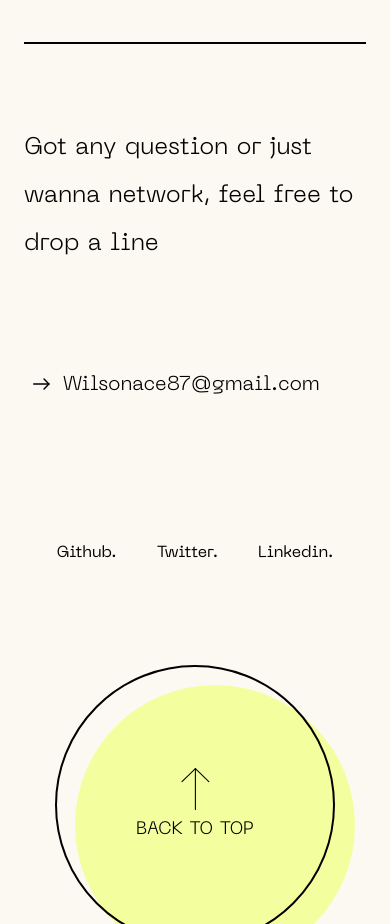
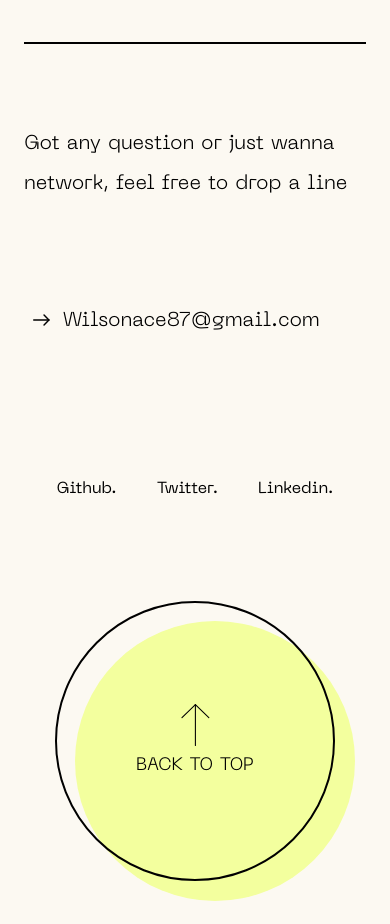
Before and after one commit to devphaseX/-my_portfolio, a Next.js app: page / in a window 390 px wide. Shown: the part 3130-4054 px from the top of the page. Built offline with nearby package versions, Linux system fonts and the light colour scheme.

Commit message:
fix a minor UI gitches partaining to mobile device

```diff
--- a/styles/globals.scss
+++ b/styles/globals.scss
@@ -272,6 +272,10 @@ body {
     @include smartphone-portrait {
       margin-top: 80px;
     }
+
+    @include smaller-smartphone-portrait {
+      font-size: 2rem;
+    }
   }
 
   .contact {
```
